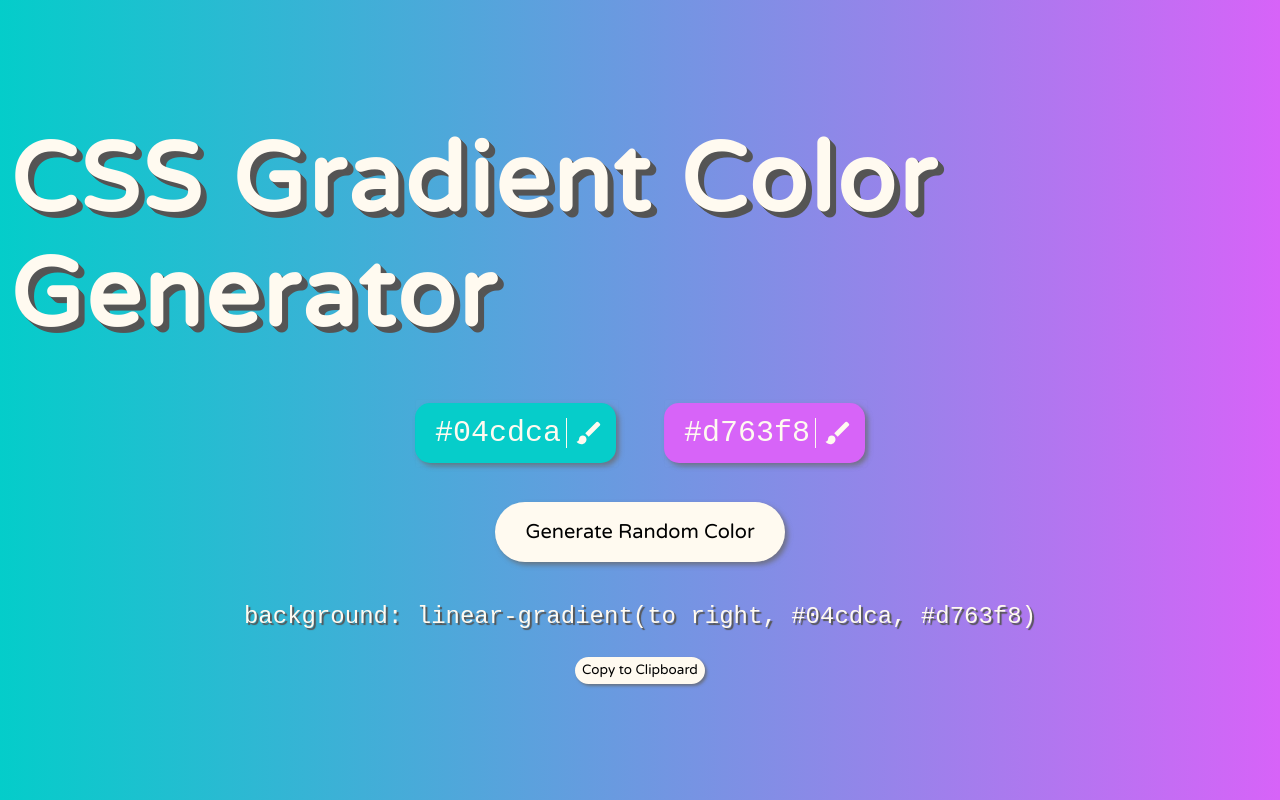
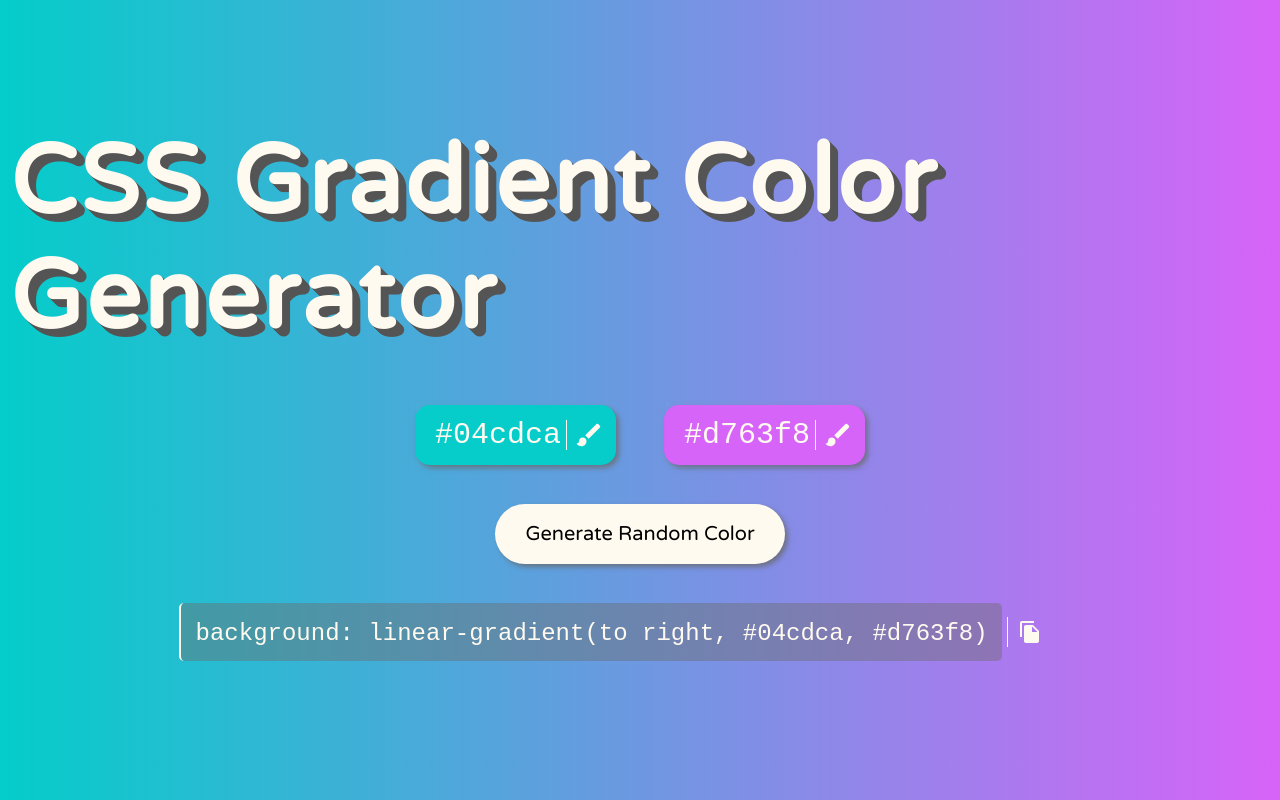
Before and after one commit to havvaky/my-gradient-generator, a Next.js app: page / in a window 1280 px wide. Built offline with nearby package versions, Linux system fonts and the light colour scheme.

Commit message:
background and clipboard

```diff
--- a/pages/index.js
+++ b/pages/index.js
@@ -3,6 +3,7 @@ import styles from '../styles/Home.module.scss';
 import React, { useState } from 'react';
 import BrushIcon from '@material-ui/icons/Brush';
 import copy from "copy-to-clipboard";
+import FileCopyIcon from '@material-ui/icons/FileCopy';
 
 
 
@@ -10,7 +11,17 @@ export default function Home() {
 
   const [color1, setColor1] = useState("#04cdca");
   const [color2, setColor2] = useState("#d763f8");
+  const [isCopied, setIsCopied] = useState(false);
 
+  const handleColor1 = e => {
+    setColor1(e.target.value);
+    setIsCopied(false);
+  }
+
+  const handleColor2 = e => {
+    setColor2(e.target.value);
+    setIsCopied(false);
+  }
 
   const handleRandomColor = () => {
     let randomColor1 = Math.random().toString(16).slice(2, 8);
@@ -18,10 +29,12 @@ export default function Home() {
     // setting input boxes to random colors generated
     setColor1(`#${randomColor1}`);
     setColor2(`#${randomColor2}`);
+    setIsCopied(false);
   }
 
   const handleCopyClipboard = () => {
     copy(`background: linear-gradient(to right, ${color1}, ${color2})`);
+    setIsCopied(true);
   }
 
   return (
@@ -39,7 +52,7 @@ export default function Home() {
                   id="color1"
                   className={styles.colorPicker}
                   value={color1}
-                  onChange={e => setColor1(e.target.value)}/>
+                  onChange={handleColor1}/>
                 <div className={styles.brush}><BrushIcon/></div>
               </div>
               <div className={styles.color} style={{ background: `${color2}` }}>
@@ -49,13 +62,16 @@ export default function Home() {
                   id="color2"
                   className={styles.colorPicker}
                   value={color1}
-                  onChange={e => setColor2(e.target.value)}/>
+                  onChange={handleColor2}/>
                 <div className={styles.brush}><BrushIcon/></div>
               </div>
             </div>
             <button className={styles.randomColorButton} onClick={handleRandomColor}>Generate Random Color</button>
-            <p className={styles.codeText}><code>{`background: linear-gradient(to right, ${color1}, ${color2})`}</code></p>
-            <button className={styles.copyButton} onClick={handleCopyClipboard}>Copy to Clipboard</button>
+            <div className={styles.codeWrapper}>
+              <p className={styles.codeText}><code>{`background: linear-gradient(to right, ${color1}, ${color2})`}</code></p>
+              <FileCopyIcon className={styles.copyButton} onClick={handleCopyClipboard}/>
+              {<p className={`${styles.copied} ${!isCopied ? "hidden" : ""}`}><span>Copied!</span></p>}
+            </div>
           </div>
         </main>
       </div>
--- a/styles/Home.module.scss
+++ b/styles/Home.module.scss
@@ -1,4 +1,4 @@
-.container, .wrapper, .button, .colorContainer , .brush{
+.container, .wrapper, .button, .colorContainer , .brush, .codeWrapper {
   display: flex;
   justify-content: center;
   align-items: center;
@@ -15,8 +15,8 @@
     display: flex;
     flex-direction: column;
     justify-content: center;
-  -webkit-animation: text-focus-in 1.2s cubic-bezier(0.550, 0.085, 0.680, 0.530) both;
-  animation: text-focus-in 1.2s cubic-bezier(0.550, 0.085, 0.680, 0.530) both;
+  -webkit-animation: text-focus-in 1s cubic-bezier(0.550, 0.085, 0.680, 0.530) both;
+  animation: text-focus-in 1s cubic-bezier(0.550, 0.085, 0.680, 0.530) both;
 }
 
 @-webkit-keyframes text-focus-in {
@@ -41,8 +41,8 @@
     margin: 0.6rem;
     font-size: 3.2rem;
     letter-spacing: 0.1rem;
-    -webkit-animation: text-shadow-pop-br 3.5s both;
-    animation: text-shadow-pop-br 3.5s both;
+    -webkit-animation: text-shadow-pop-br 4.7s both;
+    animation: text-shadow-pop-br 4.7s both;
 }
 
 /**
@@ -52,12 +52,12 @@
  */
 @-webkit-keyframes text-shadow-pop-br {
   0% {
-    text-shadow: 0 0 #555555, 0 0 #555555, 0 0 #555555, 0 0 #555555, 0 0 #555555, 0 0 #555555;
+    text-shadow: 0 0 #555555, 0 0 #555555, 0 0 #555555, 0 0 #555555, 0 0 #555555, 0 0 #555555, 0 0 #555555, 0 0 #555555;
     -webkit-transform: translateX(0) translateY(0);
     transform: translateX(0) translateY(0);
   }
   100% {
-    text-shadow: 1px 1px #555555, 2px 2px #555555, 3px 3px #555555, 4px 4px #555555, 5px 5px #555555, 6px 6px #555555;
+    text-shadow: 1px 1px #555555, 2px 2px #555555, 3px 3px #555555, 4px 4px #555555, 5px 5px #555555, 6px 6px #555555, 7px 7px #555555, 8px 8px #555555;
     -webkit-transform: translateX(-8px) translateY(-8px);
     transform: translateX(-8px) translateY(-8px);
   }
@@ -116,24 +116,18 @@
 
 .codeText {
   font-size: 0.8em;
-  text-shadow: 2px 2px 1px #555555;
+  padding: 0.6em;
+  background: #6b6b6b6e;
+  border-radius: 5px;
+  border-left: 2px solid floralwhite;
 }
 
 .copyButton {
-  font-size: 0.45rem;
   cursor: pointer;
-  line-height: 0.9rem;
-  padding: 0 0.25rem;
-  margin: 3px;
-  border: none;
-  border-radius: 15px;
-  background: floralwhite;
-  box-shadow: 2px 2px 3px 0 rgb(103 103 103 / 75%);
-  color: black;
-  font-family: 'Varela Round', sans-serif;
-  transition: box-shadow .2s ease-in-out .2s;
+  background-color: transparent;
+  padding: 3px;
 }
 
-.copyButton:active {
-  box-shadow: inset 2px 2px 2px rgb(103 103 103 / 75%);
+.copied {
+  font-size: .4rem;
 }
--- a/styles/globals.scss
+++ b/styles/globals.scss
@@ -10,3 +10,7 @@ body {
 * {
   box-sizing: border-box;
 }
+
+.hidden {
+  visibility: hidden;
+}
```
